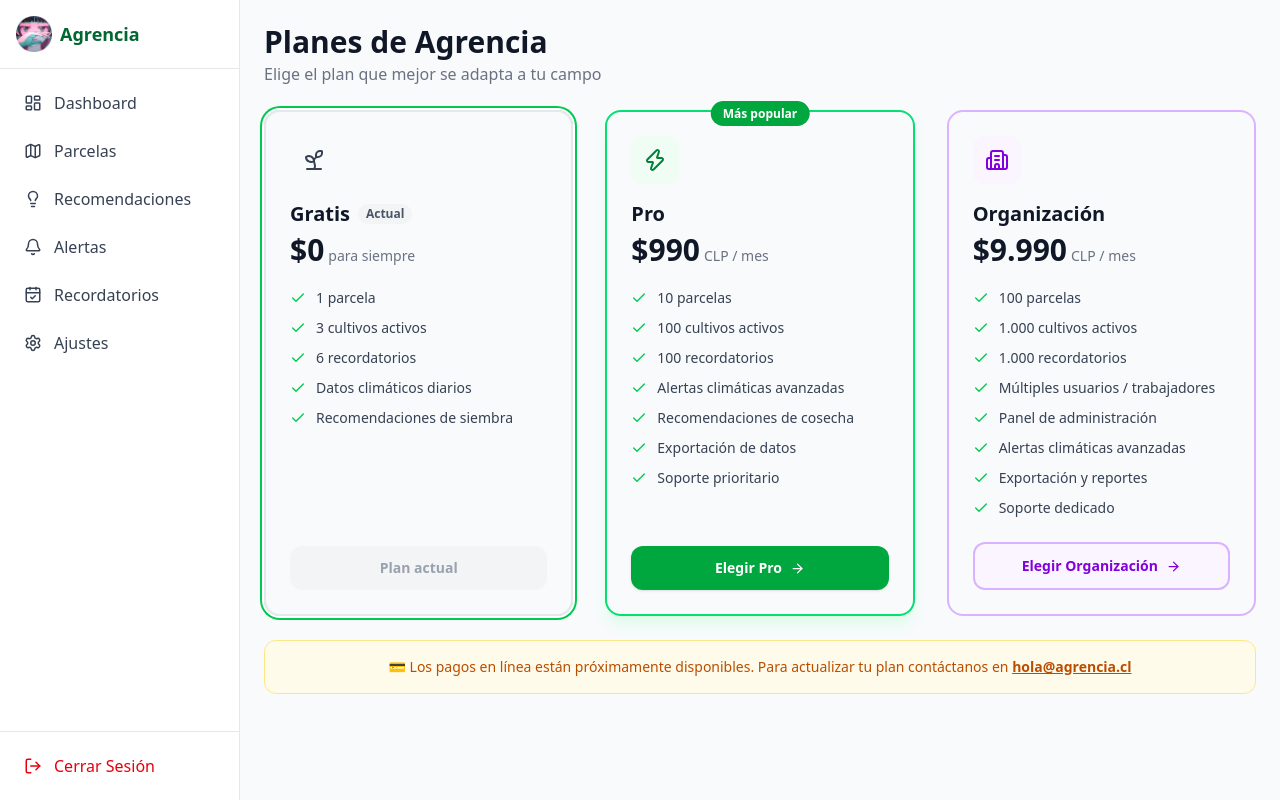
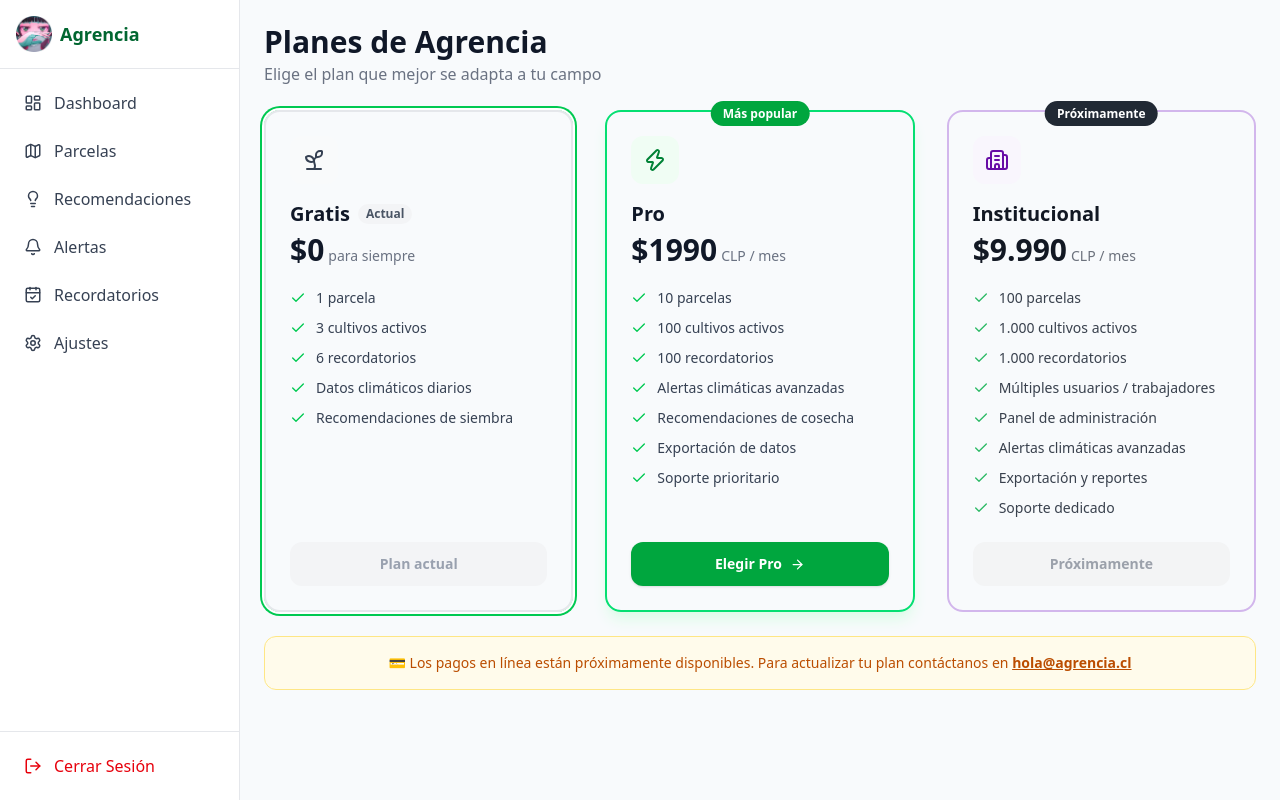
Before and after one commit to ninogoddess/MVT_agricola_Celso, a Next.js app: page /planes in a window 1280 px wide. Built offline with nearby package versions, Linux system fonts and the light colour scheme.

Commit message:
feat: add session persistence and update plans (Pro price, Institucional coming soon)

```diff
--- a/src/components/planes/PlanesView.tsx
+++ b/src/components/planes/PlanesView.tsx
@@ -41,7 +41,7 @@ const PLANS: Plan[] = [
   {
     id: "pro",
     name: "Pro",
-    price: "$990",
+    price: "$1990",
     priceNote: "CLP / mes",
     icon: Zap,
     color: "text-green-700",
@@ -62,7 +62,7 @@ const PLANS: Plan[] = [
   },
   {
     id: "organizacion",
-    name: "Organización",
+    name: "Institucional",
     price: "$9.990",
     priceNote: "CLP / mes",
     icon: Building2,
@@ -80,7 +80,7 @@ const PLANS: Plan[] = [
       "Exportación y reportes",
       "Soporte dedicado",
     ],
-    cta: "Elegir Organización",
+    cta: "Próximamente",
   },
 ];
 
@@ -117,6 +117,7 @@ export default function PlanesView({ currentPlan = "gratis", onClose, modal = fa
             const Icon = plan.icon;
             const isCurrent = plan.id === currentPlan;
             const isSelected = selected === plan.id;
+            const isComingSoon = plan.id === "organizacion";
 
             return (
               <div key={plan.id}
@@ -124,13 +125,21 @@ export default function PlanesView({ currentPlan = "gratis", onClose, modal = fa
                   plan.popular
                     ? "border-green-400 shadow-lg shadow-green-100"
                     : plan.borderColor
-                } ${isCurrent ? "ring-2 ring-offset-2 ring-green-500" : ""}`}>
+                } ${isCurrent ? "ring-2 ring-offset-2 ring-green-500" : ""} ${isComingSoon ? "opacity-60 grayscale-[30%] pointer-events-none" : ""}`}>
 
-                {/* Popular badge */}
-                {plan.popular && (
+                {/* Popular / Próximamente badge */}
+                {plan.popular && !isComingSoon && (
                   <div className="absolute -top-3 left-1/2 -translate-x-1/2">
                     <span className="bg-green-600 text-white text-xs font-bold px-3 py-1 rounded-full">
                       Más popular
+                    </span>
+                  </div>
+                )}
+
+                {isComingSoon && (
+                  <div className="absolute -top-3 left-1/2 -translate-x-1/2">
+                    <span className="bg-gray-800 text-white text-xs font-bold px-3 py-1 rounded-full">
+                      Próximamente
                     </span>
                   </div>
                 )}
@@ -168,10 +177,10 @@ export default function PlanesView({ currentPlan = "gratis", onClose, modal = fa
 
                 {/* CTA */}
                 <button
-                  onClick={() => { if (!isCurrent) setSelected(plan.id); }}
-                  disabled={isCurrent}
+                  onClick={() => { if (!isCurrent && !isComingSoon) setSelected(plan.id); }}
+                  disabled={isCurrent || isComingSoon}
                   className={`w-full py-3 rounded-xl font-semibold text-sm transition-all min-h-[44px] flex items-center justify-center gap-2 ${
-                    isCurrent
+                    isCurrent || isComingSoon
                       ? "bg-gray-100 text-gray-400 cursor-default"
                       : plan.popular
                       ? "bg-green-600 text-white hover:bg-green-700 shadow-sm"
@@ -179,7 +188,7 @@ export default function PlanesView({ currentPlan = "gratis", onClose, modal = fa
                   }`}
                 >
                   {isCurrent ? "Plan actual" : plan.cta}
-                  {!isCurrent && <ArrowRight size={15} />}
+                  {!isCurrent && !isComingSoon && <ArrowRight size={15} />}
                 </button>
               </div>
             );
--- a/src/lib/supabase/server.ts
+++ b/src/lib/supabase/server.ts
@@ -14,9 +14,11 @@ export async function createSupabaseServerClient() {
         },
         setAll(cookiesToSet) {
           try {
-            cookiesToSet.forEach(({ name, value, options }) =>
-              cookieStore.set(name, value, options)
-            );
+            cookiesToSet.forEach(({ name, value, options }) => {
+              // Asegurar persistencia de sesión por 30 días si no se especifica
+              const maxAge = options.maxAge ?? 60 * 60 * 24 * 30;
+              cookieStore.set(name, value, { ...options, maxAge });
+            });
           } catch {
             // setAll puede fallar en Server Components (read-only)
             // Es seguro ignorar en ese contexto
```
